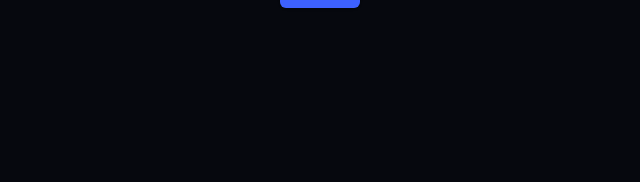
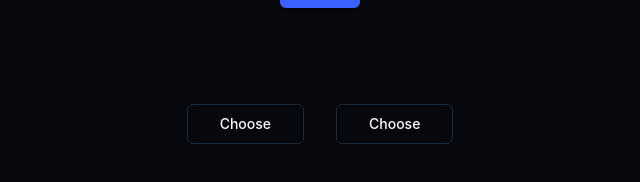
Before and after one commit to akmbo/music-podium, a React (Vite) app: page / in a window 1280 px wide. Shown: the part 408-590 px from the top of the page, without its empty margins (320-960 px from the left). Built offline with nearby package versions, Linux system fonts and the light colour scheme.

Commit message:
Add comparison component

```diff
--- a/src/App.tsx
+++ b/src/App.tsx
@@ -2,6 +2,7 @@
 import { ListEditor } from "./components/list-editor"
 import { Item } from "./lib/types"
 import { useEffect, useState } from "react"
+import { Comparison } from "./components/comparison"
 
 const defaultItems: Item[] = [
   { id: String(Date.now() - 3) },
@@ -44,6 +45,10 @@
     setItems((prevItems) => [...prevItems, { id: String(Date.now()) }])
   }
 
+  function handleChoice(item: Item) {
+    console.log(item.title)
+  }
+
   return (
     <div className="flex place-items-center min-w-full my-24 space-y-16 flex-col px-12">
       <div className="flex justify-center items-center gap-4">
@@ -60,6 +65,7 @@
         onReset={handleReset}
         onUpdate={handleUpdate}
       />
+      <Comparison item1={items[0]} item2={items[1]} onChoice={handleChoice} />
     </div>
   )
 }
--- /dev/null
+++ b/src/components/comparison.tsx
@@ -0,0 +1,44 @@
+import { Item } from "@/lib/types"
+import { cn } from "@/lib/utils"
+import React from "react"
+import { Video } from "./video"
+import { Button } from "./ui/button"
+
+type ComparisonProps = {
+  item1: Item
+  item2: Item
+  onChoice: (item: Item) => void
+}
+
+const Comparison = React.forwardRef<
+  HTMLDivElement,
+  React.HTMLAttributes<HTMLDivElement> & ComparisonProps
+>(({ item1, item2, onChoice, className, ...props }, ref) => {
+  function itemView(item: Item) {
+    return (
+      <div className="flex flex-col justify-center items-center gap-4">
+        <h2 className="text-lg">{item.title}</h2>
+        {item.videoId && <Video videoId={item.videoId} />}
+        <Button
+          variant="outline"
+          size="lg"
+          className="mt-4"
+          onClick={() => onChoice(item)}
+        >
+          Choose
+        </Button>
+      </div>
+    )
+  }
+
+  return (
+    <div className={cn("flex gap-8", className)} {...props} ref={ref}>
+      {itemView(item1)}
+      {itemView(item2)}
+    </div>
+  )
+})
+
+Comparison.displayName = "Comparison"
+
+export { Comparison }
```
